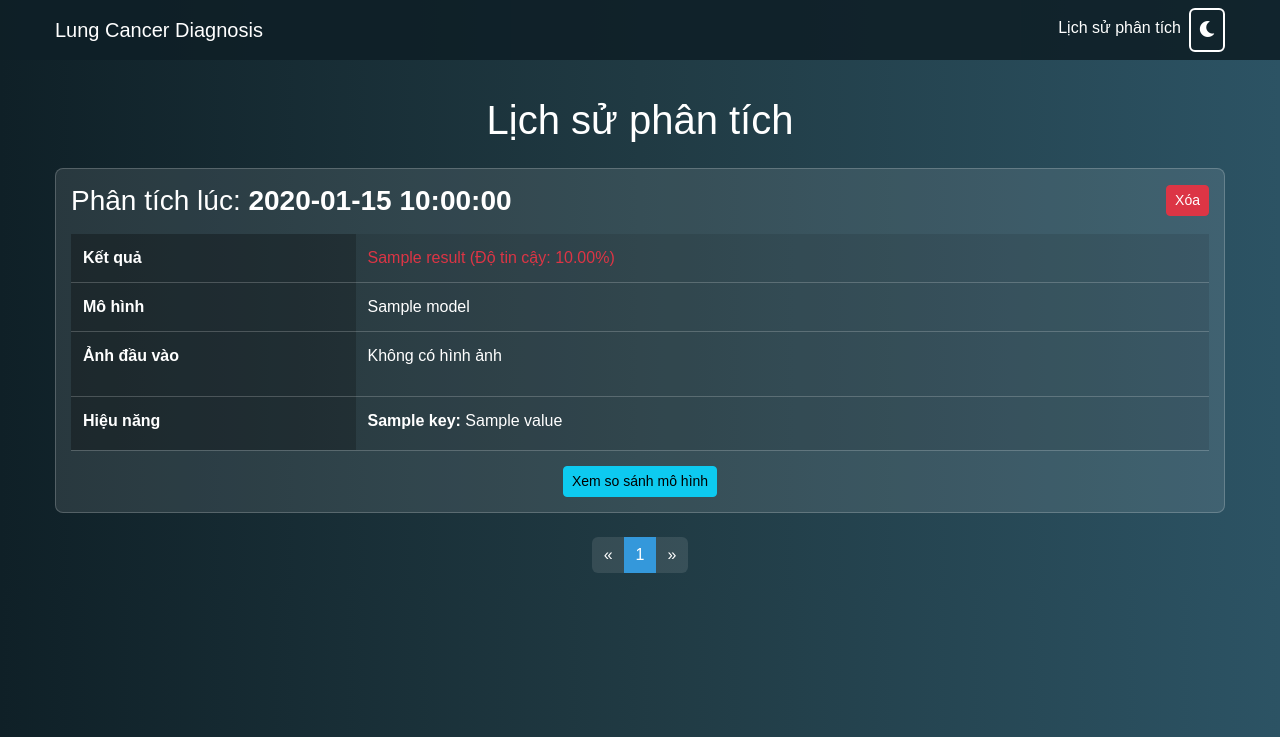
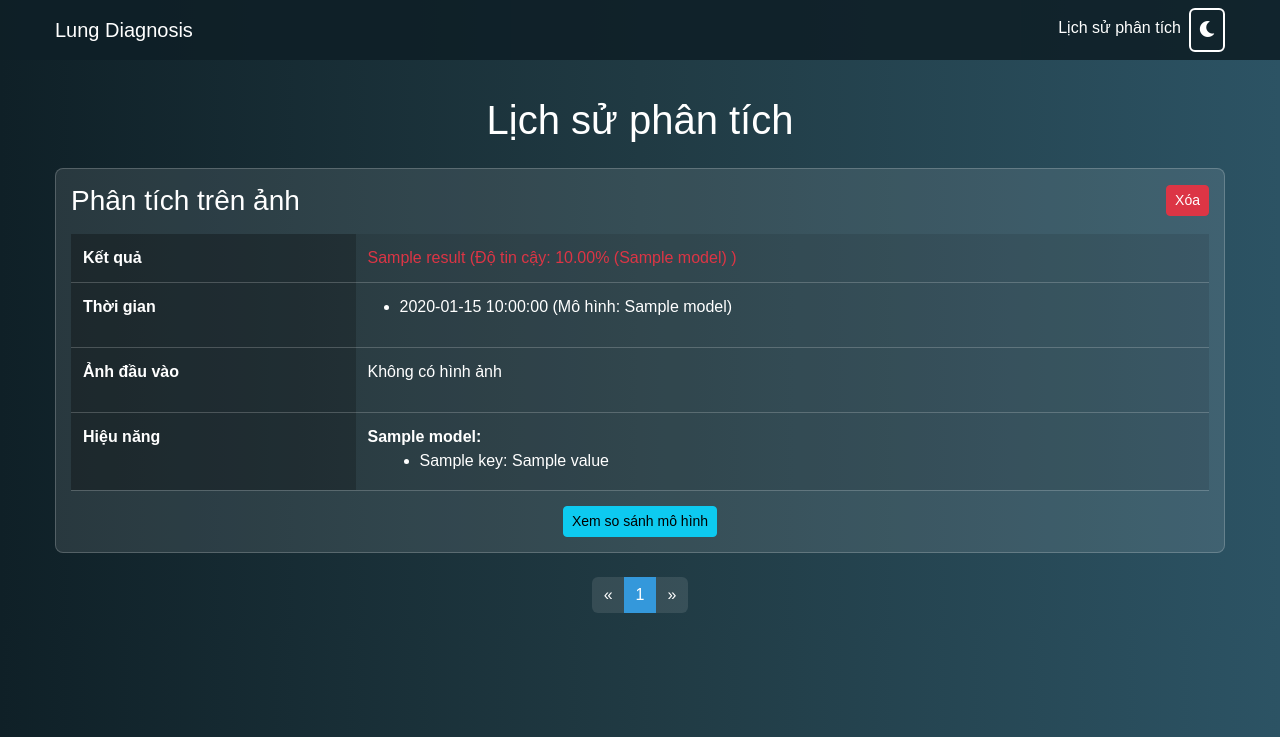
Before and after one commit to VzTong/LungDx, a Flask app: template templates/history.html in a window 1280 px wide. Shown: the top 737 px of the page. Run offline with Flask 3, Linux system fonts and the light colour scheme; the template is opened without the code that fills it: most values are stand-ins (such as "Sample title", 1, 10 or a date in 2020); some libraries are stand-ins or nearby versions.

Commit message:
Update history.html

```diff
--- a/templates/history.html
+++ b/templates/history.html
@@ -21,7 +21,7 @@
     <!-- Navbar -->
     <nav class="navbar navbar-expand-lg navbar-dark fixed-top">
         <div class="container">
-            <a class="navbar-brand" href="/">Lung Cancer Diagnosis</a>
+            <a class="navbar-brand" href="/">Lung Diagnosis</a>
             <button class="navbar-toggler" type="button" data-bs-toggle="collapse" data-bs-target="#navbarNav"
                 aria-controls="navbarNav" aria-expanded="false" aria-label="Toggle navigation">
                 <span class="navbar-toggler-icon"></span>
@@ -45,31 +45,51 @@
         <!-- History Entries -->
         <div id="history-entries" class="history-entries">
             {% if history %}
+            {% set grouped_entries = {} %}
             {% for entry in history %}
+                {% set key = entry.original_image ~ '|' ~ entry.result %}
+                {% if key not in grouped_entries %}
+                    {% set _ = grouped_entries.update({key: []}) %}
+                {% endif %}
+                {% set _ = grouped_entries[key].append(entry) %}
+            {% endfor %}
+
+            {% for key, entries in grouped_entries.items() %}
+            {% set first_entry = entries[0] %}
             <div class="history-entry" data-id="{{ loop.index0 }}">
                 <div class="d-flex justify-content-between align-items-center">
-                    <h3 class="text-center mb-0">Phân tích lúc: <strong>{{ entry.timestamp }}</strong></h3>
+                    <h3 class="text-center mb-0">Phân tích trên ảnh</h3>
                     <button class="btn btn-danger btn-sm delete-entry" data-id="{{ loop.index0 }}">Xóa</button>
                 </div>
                 <table class="history-table mt-3">
                     <tr>
                         <th>Kết quả</th>
-                        <td class="{{ 'result-healthy' if 'Normal' in entry.result else 'result-disease' }}">
-                            {{ entry.result }} (Độ tin cậy: {{ '%0.2f'|format(entry.confidence) }}%)
+                        <td class="{{ 'result-healthy' if 'Normal' in first_entry.result else 'result-disease' }}">
+                            {{ first_entry.result }} (Độ tin cậy:
+                            {% for entry in entries %}
+                                {{ '%0.2f'|format(entry.confidence) }}% ({{ entry.model }})
+                                {% if not loop.last %}, {% endif %}
+                            {% endfor %})
                         </td>
                     </tr>
                     <tr>
-                        <th>Mô hình</th>
-                        <td>{{ entry.model }}</td>
+                        <th>Thời gian</th>
+                        <td>
+                            <ul class="timestamp-list">
+                                {% for entry in entries %}
+                                <li>{{ entry.timestamp }} (Mô hình: {{ entry.model }})</li>
+                                {% endfor %}
+                            </ul>
+                        </td>
                     </tr>
                     <tr>
                         <th>Ảnh đầu vào</th>
                         <td>
-                            {% if entry.original_image %}
+                            {% if first_entry.original_image %}
                             <div class="image-container">
-                                <a href="{{ url_for('uploaded_file', filename=entry.original_image.split('/')[-1]) }}"
+                                <a href="{{ url_for('uploaded_file', filename=first_entry.original_image.split('/')[-1]) }}"
                                     class="image-popup">
-                                    <img src="{{ url_for('uploaded_file', filename=entry.original_image.split('/')[-1]) }}"
+                                    <img src="{{ url_for('uploaded_file', filename=first_entry.original_image.split('/')[-1]) }}"
                                         alt="Ảnh đầu vào" class="history-image img-fluid" loading="lazy">
                                 </a>
                             </div>
@@ -82,8 +102,14 @@
                         <th>Hiệu năng</th>
                         <td>
                             <ul class="details-list">
-                                {% for key, value in entry.performance.items() %}
-                                <li><strong>{{ key }}:</strong> {{ value }}</li>
+                                {% for entry in entries %}
+                                <li><strong>{{ entry.model }}:</strong>
+                                    <ul class="sub-details">
+                                        {% for key, value in entry.performance.items() %}
+                                        <li>{{ key }}: {{ value }}</li>
+                                        {% endfor %}
+                                    </ul>
+                                </li>
                                 {% endfor %}
                             </ul>
                         </td>
@@ -92,8 +118,7 @@
 
                 <!-- Thêm nút toggle và bảng so sánh từ JSON -->
                 {% if comparison_data %}
-                <button class="btn btn-info btn-sm toggle-details" data-id="{{ loop.index0 }}">Xem so sánh mô
-                    hình</button>
+                <button class="btn btn-info btn-sm toggle-details" data-id="{{ loop.index0 }}">Xem so sánh mô hình</button>
                 <div class="details-section" id="details-{{ loop.index0 }}" style="display: none;">
                     <div class="comparison-section mt-3">
                         <h4>So sánh hiệu suất giữa CNN và ResNet50:</h4>
@@ -139,30 +164,21 @@
                                 {% endfor %}
                                 <tr>
                                     <td>Overall</td>
-                                    <td>{{ '%0.1f'|format(comparison_data.weighted_comparison.cnn_precision * 100) }}%
-                                    </td>
-                                    <td>{{ '%0.1f'|format(comparison_data.weighted_comparison.resnet_precision * 100)
-                                        }}%</td>
-                                    <td
-                                        data-diff="{{ '%0.1f'|format(comparison_data.weighted_comparison.precision_diff * 100) }}">
-                                        {{ '%0.1f'|format(comparison_data.weighted_comparison.precision_diff * 100) }}%
-                                    </td>
+                                    <td>{{ '%0.1f'|format(comparison_data.weighted_comparison.cnn_precision * 100) }}%</td>
+                                    <td>{{ '%0.1f'|format(comparison_data.weighted_comparison.resnet_precision * 100) }}%</td>
+                                    <td data-diff="{{ '%0.1f'|format(comparison_data.weighted_comparison.precision_diff * 100) }}">
+                                        {{ '%0.1f'|format(comparison_data.weighted_comparison.precision_diff * 100) }}%</td>
                                     <td>{{ '%0.1f'|format(comparison_data.weighted_comparison.cnn_recall * 100) }}%</td>
-                                    <td>{{ '%0.1f'|format(comparison_data.weighted_comparison.resnet_recall * 100) }}%
-                                    </td>
-                                    <td
-                                        data-diff="{{ '%0.1f'|format(comparison_data.weighted_comparison.recall_diff * 100) }}">
-                                        {{ '%0.1f'|format(comparison_data.weighted_comparison.recall_diff * 100) }}%
-                                    </td>
+                                    <td>{{ '%0.1f'|format(comparison_data.weighted_comparison.resnet_recall * 100) }}%</td>
+                                    <td data-diff="{{ '%0.1f'|format(comparison_data.weighted_comparison.recall_diff * 100) }}">
+                                        {{ '%0.1f'|format(comparison_data.weighted_comparison.recall_diff * 100) }}%</td>
                                     <td>{{ '%0.1f'|format(comparison_data.weighted_comparison.cnn_f1 * 100) }}%</td>
                                     <td>{{ '%0.1f'|format(comparison_data.weighted_comparison.resnet_f1 * 100) }}%</td>
-                                    <td
-                                        data-diff="{{ '%0.1f'|format(comparison_data.weighted_comparison.f1_diff * 100) }}">
+                                    <td data-diff="{{ '%0.1f'|format(comparison_data.weighted_comparison.f1_diff * 100) }}">
                                         {{ '%0.1f'|format(comparison_data.weighted_comparison.f1_diff * 100) }}%</td>
                                     <td>{{ '%0.1f'|format(comparison_data.weighted_comparison.cnn_auc * 100) }}%</td>
                                     <td>{{ '%0.1f'|format(comparison_data.weighted_comparison.resnet_auc * 100) }}%</td>
-                                    <td
-                                        data-diff="{{ '%0.1f'|format(comparison_data.weighted_comparison.auc_diff * 100) }}">
+                                    <td data-diff="{{ '%0.1f'|format(comparison_data.weighted_comparison.auc_diff * 100) }}">
                                         {{ '%0.1f'|format(comparison_data.weighted_comparison.auc_diff * 100) }}%</td>
                                 </tr>
                             </tbody>
@@ -176,8 +192,7 @@
                                 <li>'Recall': Khả năng mô hình phát hiện đúng tất cả các trường hợp của một bệnh.</li>
                                 <li>'F1': Trung bình hài hòa giữa Prec. và Recall, đánh giá hiệu suất tổng quát.</li>
                                 <li>'AUC': Đo lường khả năng phân biệt giữa các lớp, càng cao càng tốt.</li>
-                                <li>'Diff' (Chênh lệch): Giá trị dương nghĩa là ResNet50 tốt hơn CNN, âm nghĩa là CNN
-                                    tốt hơn.</li>
+                                <li>'Diff' (Chênh lệch): Giá trị dương nghĩa là ResNet50 tốt hơn CNN, âm nghĩa là CNN tốt hơn.</li>
                                 <li>'Overall': Hiệu suất trung bình trên tất cả các bệnh.</li>
                             </ul>
                         </div>
@@ -189,19 +204,15 @@
                             {% if overall.resnet_f1 > overall.cnn_f1 %}
                             <p><strong>Mô hình đề xuất:</strong> ResNet50</p>
                             <p><strong>Lý do:</strong> ResNet50 có hiệu suất tổng quát tốt hơn (F1: {{
-                                '%0.1f'|format(overall.resnet_f1 * 100) }}% so với {{ '%0.1f'|format(overall.cnn_f1 *
-                                100) }}% của CNN), đặc biệt trong việc cân bằng giữa độ chính xác (Precision) và khả
-                                năng phát hiện (Recall).</p>
+                                '%0.1f'|format(overall.resnet_f1 * 100) }}% so với {{ '%0.1f'|format(overall.cnn_f1 * 100) }}% của CNN), đặc biệt trong việc cân bằng giữa độ chính xác (Precision) và khả năng phát hiện (Recall).</p>
                             {% elif overall.cnn_f1 > overall.resnet_f1 %}
                             <p><strong>Mô hình đề xuất:</strong> CNN</p>
                             <p><strong>Lý do:</strong> CNN có hiệu suất tổng quát tốt hơn (F1: {{
-                                '%0.1f'|format(overall.cnn_f1 * 100) }}% so với {{ '%0.1f'|format(overall.resnet_f1 *
-                                100) }}% của ResNet50), phù hợp hơn với dữ liệu hiện tại.</p>
+                                '%0.1f'|format(overall.cnn_f1 * 100) }}% so với {{ '%0.1f'|format(overall.resnet_f1 * 100) }}% của ResNet50), phù hợp hơn với dữ liệu hiện tại.</p>
                             {% else %}
                             <p><strong>Mô hình đề xuất:</strong> Cả hai (CNN hoặc ResNet50)</p>
                             <p><strong>Lý do:</strong> Cả hai mô hình có hiệu suất tổng quát tương đương (F1: {{
-                                '%0.1f'|format(overall.cnn_f1 * 100) }}%), nên có thể chọn dựa trên yêu cầu cụ thể (ví
-                                dụ: ưu tiên Precision hay Recall).</p>
+                                '%0.1f'|format(overall.cnn_f1 * 100) }}%), nên có thể chọn dựa trên yêu cầu cụ thể (ví dụ: ưu tiên Precision hay Recall).</p>
                             {% endif %}
                         </div>
                     </div>
```
